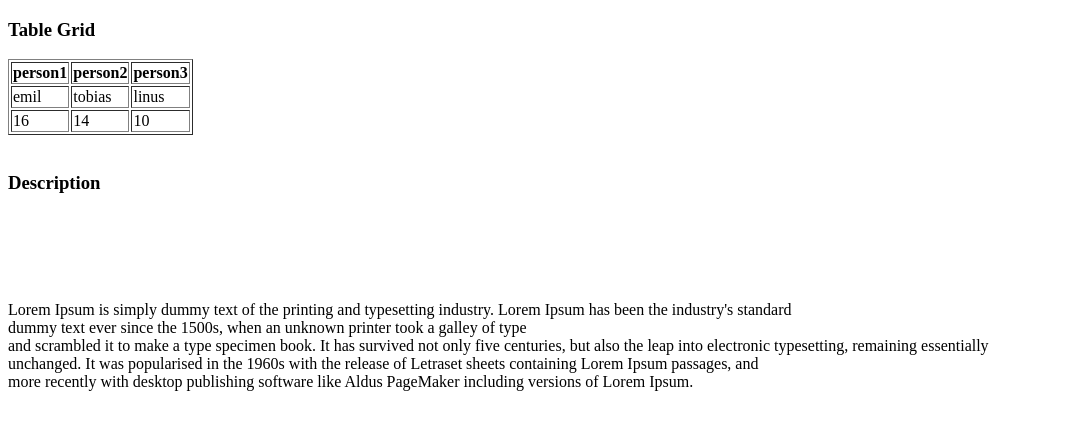
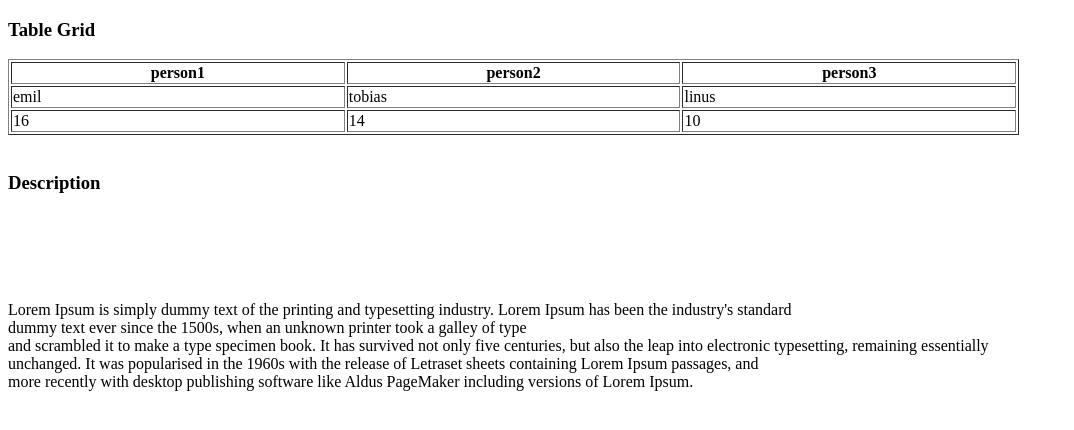
Before and after one commit to keti77/table2, a plain HTML site: page index.html in a window 1280 px wide. Shown: the whole page, without its empty margins (0-1074 px from the left). Drawn offline with Linux system fonts and the light colour scheme.

Commit message:
Update index.html

```diff
--- a/index.html
+++ b/index.html
@@ -9,7 +9,7 @@
     <h3>
         Table Grid
     </h3>
-    <table border="1"
+    <table width="80%" border="1"
         <thead>
             <tr>
                 <th>person1</th>
```
